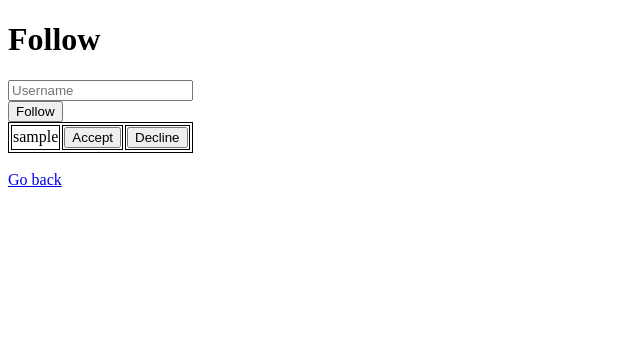
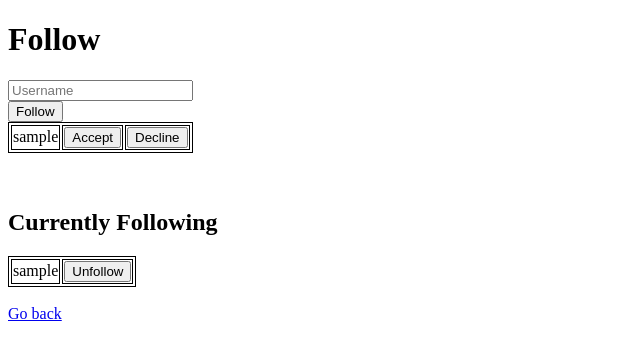
Before and after one commit to shivamjindal/finstagram-template, a Flask app: template templates/follow.html in a window 1280 px wide. Shown: the top 360 px of the page, without its empty margins (0-640 px from the left). Run offline with Flask 2, Linux system fonts and the light colour scheme; the template is opened without the code that fills it: most values are stand-ins (such as "Sample title", 1, 10 or a date in 2020).

Commit message:
unfollow feature finished

```diff
--- a/app.py
+++ b/app.py
@@ -52,7 +52,7 @@ def upload():
 @login_required
 def follow_page():
     followReq = getFollowRequest()
-    return render_template("follow.html", followReq =followReq)
+    return render_template("follow.html", followReq =followReq, following = getFollowing())
 
 @app.route("/friends", methods=["GET"])
 @login_required
@@ -223,14 +223,14 @@ def follow():
         data = cursor.fetchall()
         if len(data)>0:
             error = "Request already sent to %s" % (username)
-            return render_template('follow.html', error=error, followReq = getFollowRequest())
+            return render_template('follow.html', error=error, followReq = getFollowRequest(), following = getFollowing())
         else:
             query = "INSERT INTO Follow VALUES (%s, %s, False); "
             with connection.cursor() as cursor:
                 cursor.execute(query, (session["username"], username))
     else:
         error = "%s is not a valid username." % (username)
-        return render_template('follow.html', error=error, followReq = getFollowRequest())
+        return render_template('follow.html', error=error, followReq = getFollowRequest(), following = getFollowing())
     return redirect("/follow")
 
 
@@ -240,6 +240,32 @@ def getFollowRequest():
         cursor.execute(query, session["username"])
     data = cursor.fetchall()
     return data
+
+def getFollowing():
+    query = "SELECT followeeUsername FROM Follow WHERE followerUsername = %s and acceptedfollow = True"
+    with connection.cursor() as cursor:
+        cursor.execute(query, session["username"])
+    data = cursor.fetchall()
+    return data
+
+@app.route("/unfollow", methods = ["POST"])
+@login_required
+def unfollow():
+    request_data = request.form
+    print(request_data)
+    username = request_data["username"]
+    query = "DELETE FROM follow WHERE followerUsername = %s AND followeeUsername = %s AND acceptedfollow = True"
+    print(query)
+    with connection.cursor() as cursor:
+        print(session['username'], username)
+        cursor.execute(query, (session["username"], username))
+    query = "DELETE FROM Tag WHERE username = %s AND photoID in (select * from (SELECT photoID from tag NATURAL JOIN Photo where photoOwner = %s) as t)"
+    with connection.cursor() as cursor:
+            cursor.execute(query, (session["username"], username))
+    return redirect("/follow")
+
+
+
 
 
 @app.route("/followAction", methods=["POST"])
--- a/templates/follow.html
+++ b/templates/follow.html
@@ -48,6 +48,28 @@
                     </table>
             </div>
         {% endif %}
+        <br>
+        <br>
+        {% if following %}
+            <div>
+                <h2>Currently Following</h2>
+
+                <table>
+                    {% for followee in following %}
+                       <tr>
+                           <td>{{ followee.followeeUsername }}</td>
+                          <td>
+                              <form action="/unfollow" method="POST">
+                                  <input type="hidden" name="username" value="{{ followee.followeeUsername }}">
+                                  <input type="submit" value="Unfollow">
+                              </form>
+                          </td>
+
+                       </tr>
+                    {% endfor %}
+                    </table>
+            </div>
+        {% endif %}
     <br>
         <a href="/">Go back</a>
 
```
